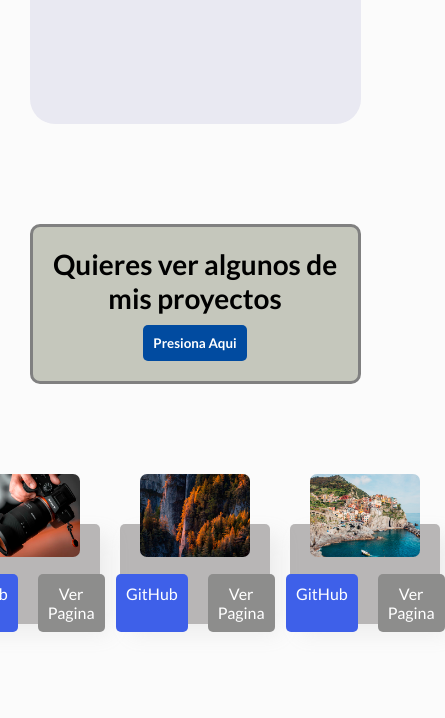
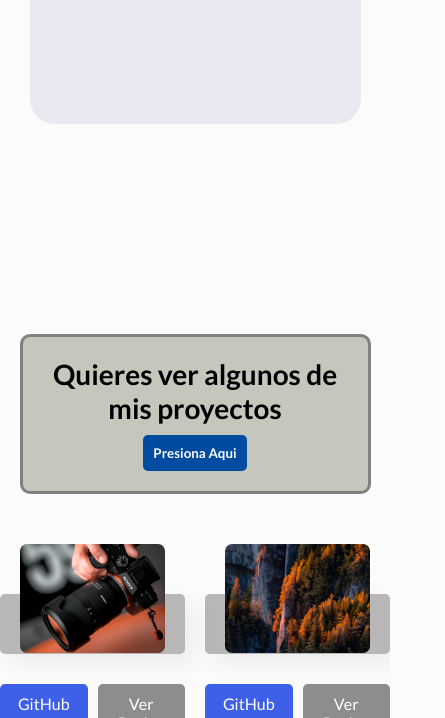
Before and after one commit to miguelegp73/proyecto2, a plain HTML site: page index.html in a window 390 px wide. Shown: the part 1745-2463 px from the top of the page, 445 px wide, since content can reach past the window. Drawn offline with nearby package versions, Linux system fonts and the light colour scheme.

Commit message:
segundo commit

```diff
--- a/JS/main.js
+++ b/JS/main.js
@@ -16,3 +16,13 @@ modoOscuro.addEventListener("click", function () {
     document.body.classList.toggle("dark");
     modoOscuro.classList.toggle("active");
 })
+
+////Para fija el fondo en le menu
+const navList = document.querySelectorAll(".menuPpal");
+navList.forEach(function (item) {
+    item.addEventListener("click", function(e) {
+        const currentItem = document.querySelector(".active");
+        currentItem.classList.remove("active");
+        e.target.classList.add("active");
+    });
+});
--- a/css/styles.css
+++ b/css/styles.css
@@ -34,12 +34,20 @@ header {
   list-style-type: none;
   display: flex;
   gap: 20px;
+  padding: 5px 5px;
   cursor: pointer;
 }
 
 .nav-list li a {
   text-decoration: none;
   color: #1c1c1c;
+  border-radius: 5px;
+}
+
+.menuPpal .active{
+  background-color: #014ba0;
+  color: #ffffff;
+  padding: 5px 5px;
 }
 
 .abrir-menu,
@@ -183,9 +191,6 @@ footer {
   cursor: pointer;
 }
 
-/*.iconos button i:hover {
-}*/
-
 .boton {
   background-color: #014ba0;
   color: #fbfbfb;
@@ -257,19 +262,19 @@ h2 {
   background-color: #c5c7bc;
   border-radius: 10px;
   padding: 20px;
-  margin-bottom: 10px;
+  margin-bottom: 0px;
   border: grey solid;
 }
 
 /*ESTILOS PARA LAS TARJETAS*/
 
 .grid {
-  -display: -ms-grid;
+  display: -ms-grid;
   display: grid;
   grid-gap: 40px 20px;
   -ms-grid-columns: 1fr 1fr 1fr;
   grid-template-columns: 1fr 1fr 1fr;
-  padding: 40px 0 40px;
+  padding: 40px 0 0px;
 }
 
 .grid .card {
@@ -307,7 +312,7 @@ h2 {
   margin-top: 10px;
   display: -ms-grid;
   display: grid;
-  grid-gap: 20px;
+  grid-gap:10px;
   -ms-grid-columns: 1fr 1fr;
   grid-template-columns: 1fr 1fr;
   position: absolute;
@@ -347,7 +352,7 @@ h2 {
 /*APLICANDO LOS MEDIAQUERIES*/
 
 /*Descktop*/
-@media screen and (max-width: 1024px) {
+@media screen and (max-width: 1400px) {
   #inicio {
     display: flex;
     padding-top: 100px;
@@ -373,14 +378,13 @@ h2 {
     font-size: 22px;
   }
   .articulo2 {
-    padding: 120px 80px;
+    padding: 100px 80px;
   }
 
   .nav-list li a:hover {
-    background-color: #014ba0;
-    gap: 30px;
-    padding: 5px 0px;
-    -font-weight: bold;
+    background-color: #3d71ab;
+    padding: 5px 5px;
+    font-weight: bold;
     transition: 0.3s;
     border-radius: 5px;
   }
@@ -415,6 +419,24 @@ h2 {
   #misProyectos{
     margin-bottom: 80px;
   }
+
+.grid {
+    position: relative;
+    display: flex;
+    justify-content: space-around;
+    margin-bottom: 10px;
+  }
+
+  .grid .card {
+    height: 180px;
+    min-height: 100%;
+  }
+
+  .card {
+    width: 430px;
+    bottom: 40px;
+  }
+
 }
 
 /*Tablet*/
@@ -469,10 +491,11 @@ h2 {
 
   .grid .card {
     min-height: 150px;
+    width: 200px;
   }
 
   .grid .card .botones {
-    margin-top: -30px;
+    margin-top: 10px;
   }
 }
 
@@ -558,7 +581,7 @@ h2 {
 
   .nav-list {
     flex-direction: column;
-    /*align-items: end;*/
+    align-items: center;
     background-color: #014ba0;
     padding: 20px 0;
     border-radius: 15px;
@@ -593,33 +616,39 @@ h2 {
     font-size: 18px;
   }
 
+footer p{
+    font-size: 12px;
+  }
+
   .iconos button i {
-    font-size: 25px;
+    font-size: 15px;
     padding-left: 10px;
   }
 
   .grid {
-    max-width: 100%;
-    justify-content: center;
-    margin-bottom: 50px;
+    position: relative;
+    display: flex;
+    justify-content: space-around;
+    margin-bottom: 80px;
   }
 
   .grid .card {
-    min-height: 100px;
+    height: 60px;
+    min-height: 100%;
   }
 
   .card {
-    width: 150px;
+    width: 160px;
   }
 
   .botones {
     top: -70px;
-    left: -29px;
-  }
-
-  .botones a {
-    gap: 10px;
-  }
+    justify-content: center;
+    grid-gap: 2px;
+    -ms-grid-columns: 1fr 1fr;
+    grid-template-columns: 1fr 1fr;
+    position: absolute;
+}
 
   .oscuro {
     width: 70px;
--- a/index.html
+++ b/index.html
@@ -18,9 +18,9 @@
         <nav class="nav" id="nav">
             <button class="cerrar-menu" id="cerrar"><i class="bi bi-x"></i></button>
             <ul class="nav-list">
-                <li><a href="#inicio">Inicio</a></li>
-                <li><a href="#hablemos">Hablemos</a></li>
-                <li><a href="#misProyectos">Mis Proyectos</a></li>
+                <li class="menuPpal"><a href="#inicio" class="active">Inicio</a></li>
+                <li class="menuPpal"><a href="#hablemos">Hablemos</a></li>
+                <li class="menuPpal"><a href="#misProyectos">Mis Proyectos</a></li>
                 <button id="dark" class="oscuro">
                     <span #id="sol"><i class="fa-solid fa-sun"></i></span>
                     <span><i class="fa-solid fa-moon"></i></span>
@@ -77,14 +77,17 @@
                     permitido desarrollar un pensamiento lógico y fortalecer las habilidades mencionadas anteriormente.
                 </p>
             </article>
-            <div id="misProyectos">
+        </section>
+        <section id="misProyectos">
+            <article class="proyectos">
                 <h2>Quieres ver algunos de mis proyectos</h2>
-                <button class="presionaAqui">Presiona Aqui</button>
-            </div>
+                <a href="https://github.com/miguelegp73" target="_blank"><button class="presionaAqui">Presiona
+                        Aqui</button></a>
+            </article>
+        </section>
 
-
-
-            <section class="grid">
+        <div class="contenedor-grid">
+            <div class="grid">
                 <div class="card">
                     <img src="img/4.png" alt="">
                     <div class="botones">
@@ -99,17 +102,11 @@
                         <a href="#" class="btn secundario">Ver Pagina</a>
                     </div>
                 </div>
-                <div class="card">
-                    <img src="img/6.png" alt="">
-                    <div class="botones">
-                        <a href="#" class="btn primario">GitHub</a>
-                        <a href="#" class="btn secundario">Ver Pagina</a>
-                    </div>
-                </div>
-            </section>
-        </section>
+            </div>
+        </div>
 
     </main>
+
     <footer>
         <p>Miguel Enrique Garcia Pinto<br>
             Cel. 11-79580001</p>
```
